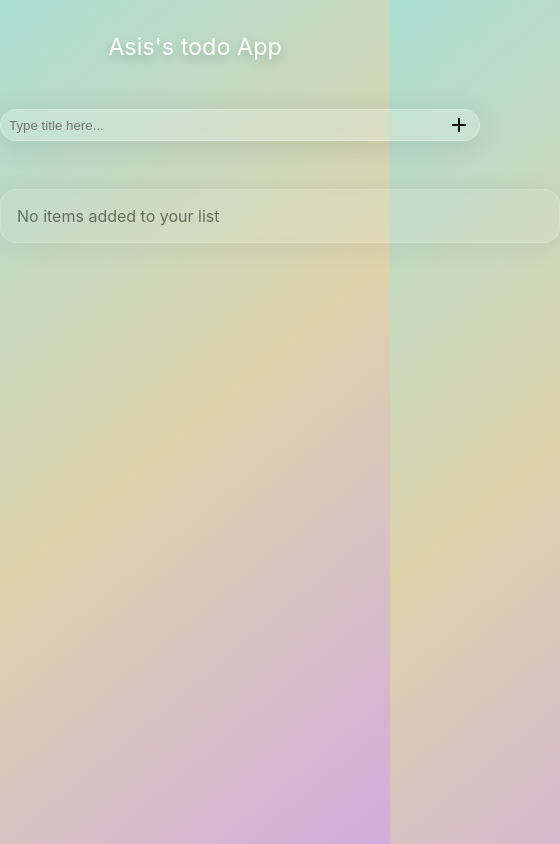
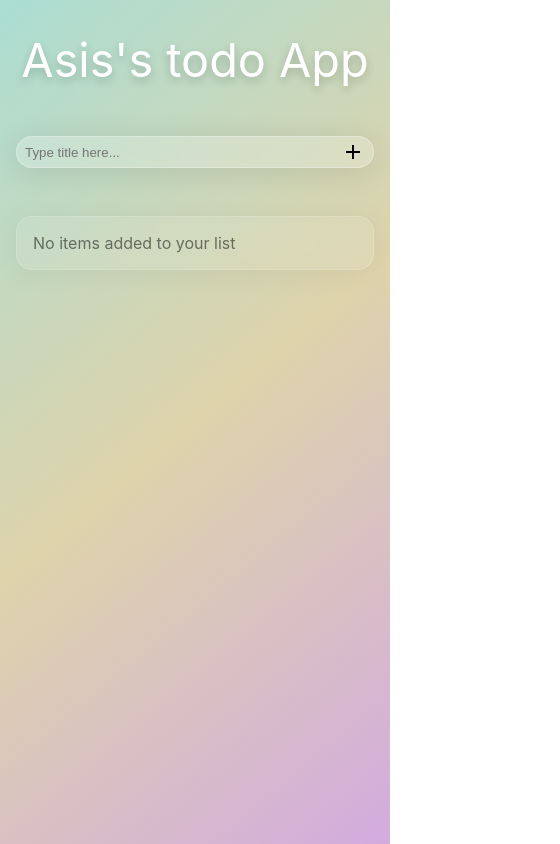
Before and after one commit to Asis2019/Asis-todo-App, a plain HTML site: page index.html in a window 390 px wide. Shown: the whole page, 560 px wide, since content can reach past the window. Drawn offline with Linux system fonts and the light colour scheme.

Commit message:
Added mobile responsiveness and fixed background looking bad with scrollbar.

```diff
--- a/app.js
+++ b/app.js
@@ -46,7 +46,7 @@ function addTodoItemToUI(todoItem) {
     listItem.classList.add('todoItem', 'glassomorphic');
 
     const div = document.createElement('div');
-    div.style.display = 'flex';
+    div.classList.add('button-container');
 
     const label = document.createElement('label');
     label.classList.add('checkbox');
--- a/styles.css
+++ b/styles.css
@@ -16,7 +16,7 @@ html, body {
     font-size: 16px;
     color: #000000;
 
-    background: linear-gradient(320deg, var(--accent-color), #DED3AB, #ABDED3);
+    background: linear-gradient(320deg, var(--accent-color), #DED3AB, #ABDED3) fixed;
 }
 
 h1 {
@@ -118,8 +118,33 @@ h1 {
     }
 }
 
+.button-container {
+    display: flex;
+    margin-left: 1rem;
+}
+
 .text-muted {
     opacity: .5;
     padding: 1rem;
     margin-bottom: 1rem;
 }
+
+@media(max-width: 768px) {
+    h1 {
+        font-size: 12vw;
+    }
+
+    .container {
+        margin-inline: 1rem;
+    }
+
+    .content {
+        width: unset;
+        margin-inline: unset;
+    }
+
+    .input {
+        width: unset;
+        margin-inline: unset;
+    }
+}
```
